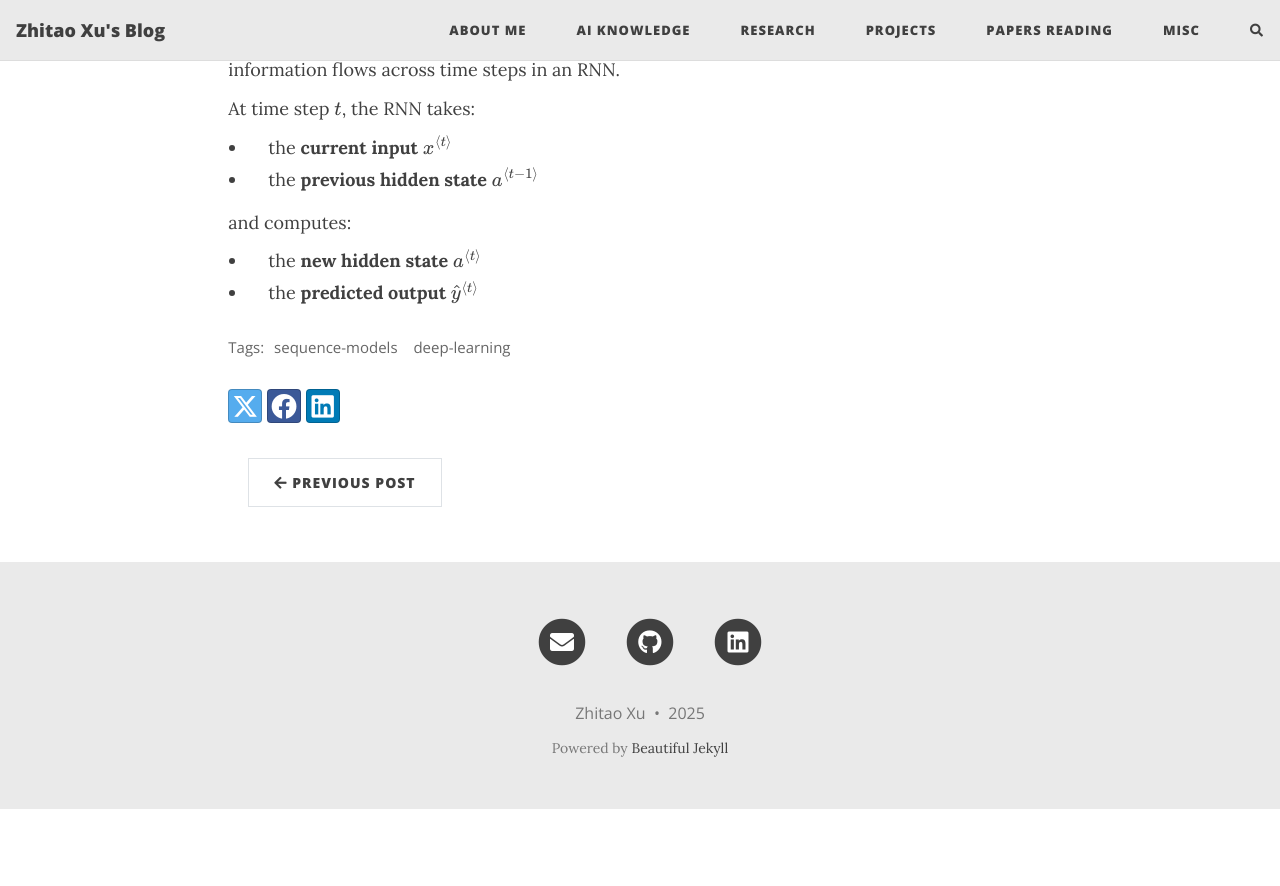
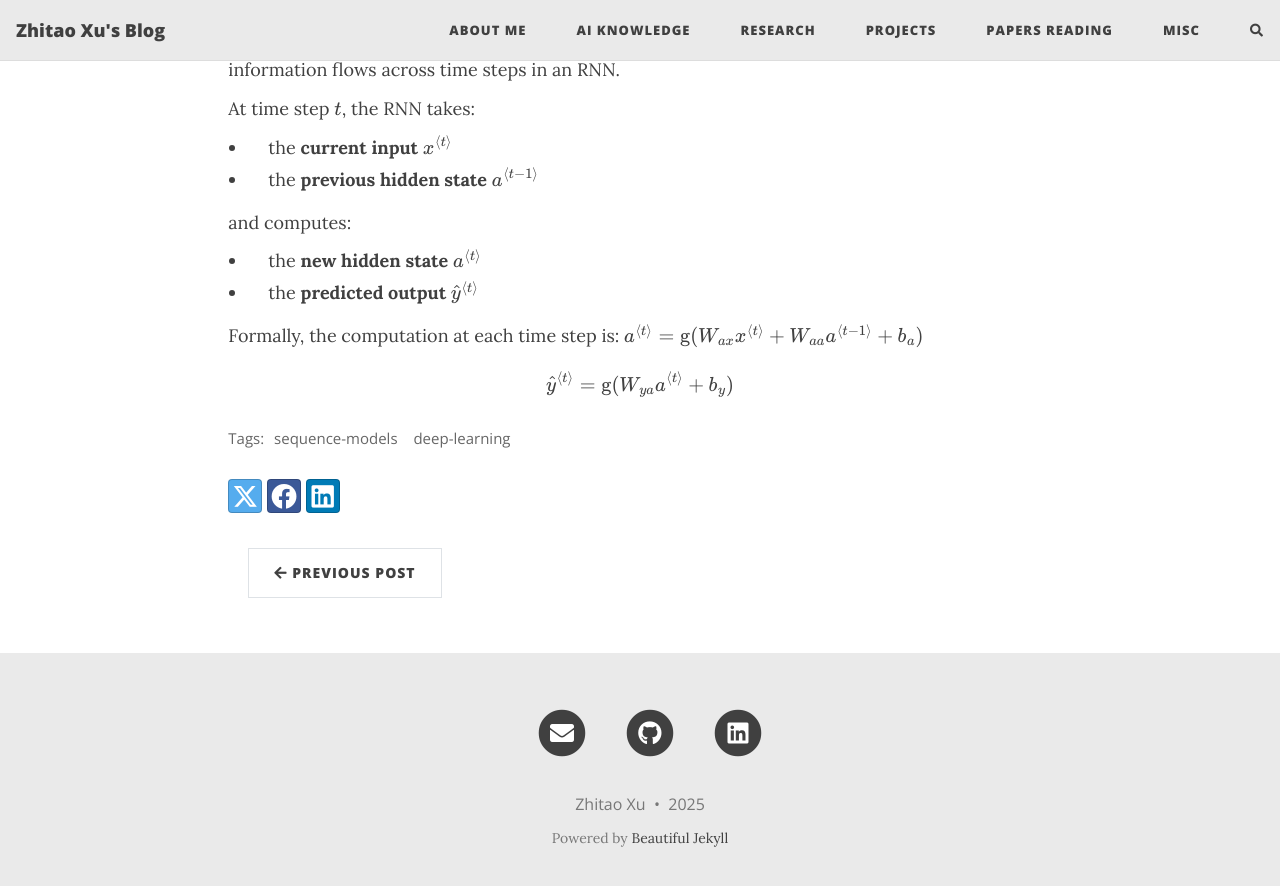
Before and after one commit to HerrXu01/herrxu01.github.io, a Jekyll site: the page built from ai-knowledge/sequence-models/_posts/2025-04-14-Seq01-RNN-01.md, in a window 1280 px wide and 900 px high, scrolled down 5186 px. Shown: the top 886 px of the window. Built offline with Jekyll 4.4.1, drawn with Linux system fonts in a browser that asks for light colours; formulas are drawn with MathJax 3; comment, search, counter and statistics services are not loaded; before the commit the page ends 5995 px from its top, so only the background shows below that.

Commit message:
add content to rnn notes

```diff
--- a/ai-knowledge/sequence-models/_posts/2025-04-14-Seq01-RNN-01.md
+++ b/ai-knowledge/sequence-models/_posts/2025-04-14-Seq01-RNN-01.md
@@ -148,3 +148,12 @@ At time step \\( t \\), the RNN takes:
 and computes:
 - the **new hidden state** \\( a^{\langle t \rangle} \\)
 - the **predicted output** \\( \hat{y}^{\langle t \rangle} \\)
+
+Formally, the computation at each time step is:
+$$
+a^{\langle t \rangle} = \text{g}(W_{ax} x^{\langle t \rangle} + W_{aa} a^{\langle t-1 \rangle} + b_a)
+$$
+
+$$
+\hat{y}^{\langle t \rangle} = \text{g}(W_{ya} a^{\langle t \rangle} + b_y)
+$$
```
